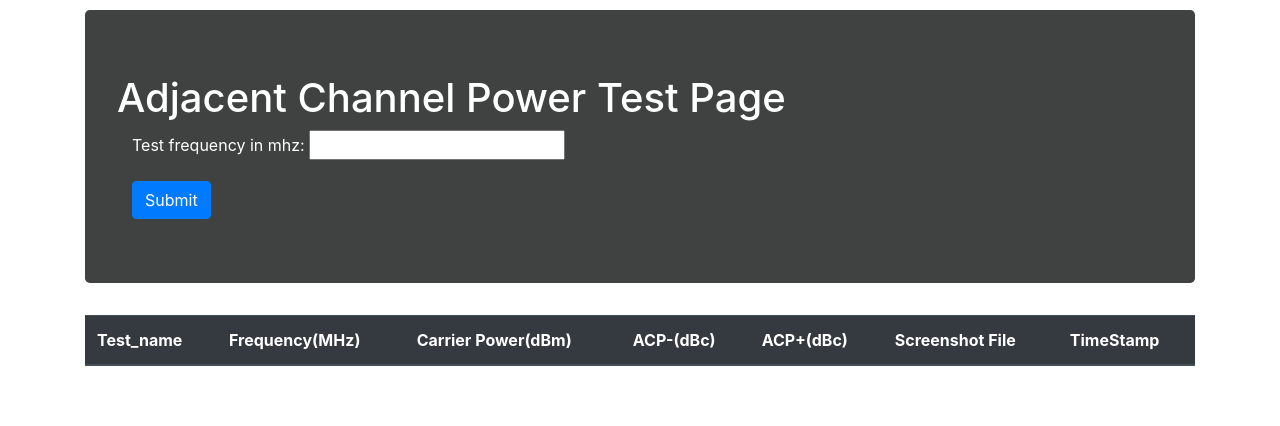
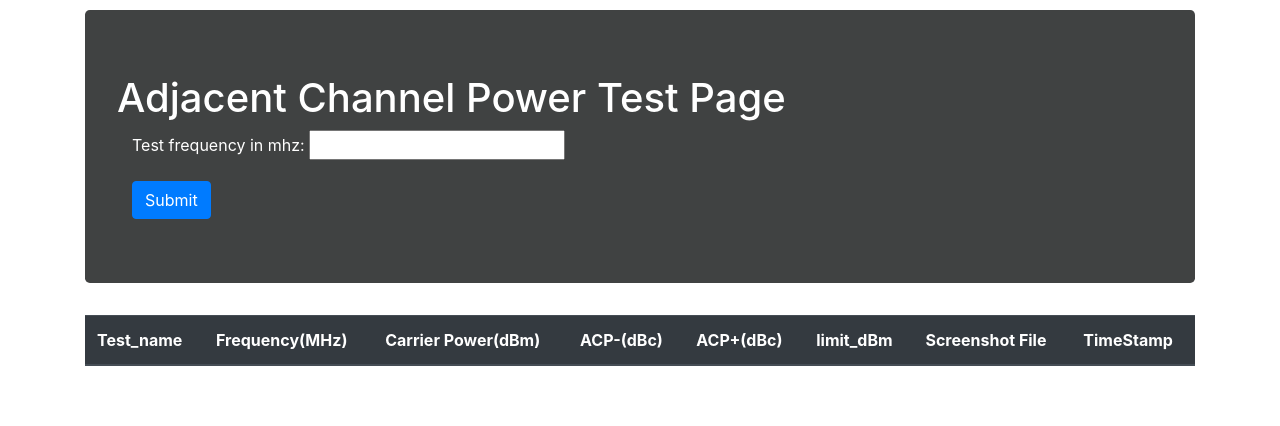
Before and after one commit to fan-bingbing/titan, a Django app: page /acp/ in a window 1280 px wide. Shown: the top 426 px of the page. Run offline with Django 3.2, Linux system fonts and the light colour scheme; lists and menus that the app fills with data are empty; some libraries are stand-ins or nearby versions.

Commit message:
add ACP limit

```diff
--- a/first_app/models.py
+++ b/first_app/models.py
@@ -68,6 +68,7 @@ class ACPOUT(models.Model):
     CarrierPower_dBm = models.FloatField(max_length=200)
     ACPminus_dBc = models.FloatField(max_length=200)
     ACPplus_dBc = models.FloatField(max_length=200)
+    limit_dBm = models.FloatField(max_length=200)
     Screenshot_file = models.CharField(max_length=200)
     TimeStamp = models.CharField(max_length=200)
 
--- a/first_app/templates/first_app/acp.html
+++ b/first_app/templates/first_app/acp.html
@@ -27,6 +27,7 @@
                       <th scope="col">Carrier Power(dBm)</th>
                       <th scope="col">ACP-(dBc)</th>
                       <th scope="col">ACP+(dBc)</th>
+                      <th scope="col">limit_dBm</th>
                       <th scope="col">Screenshot File</th>
                       <th scope="col">TimeStamp</th>
                   </tr>
@@ -39,6 +40,7 @@
                       <td>{{ acp.CarrierPower_dBm }}</td>
                       <td>{{ acp.ACPminus_dBc }}</td>
                       <td>{{ acp.ACPplus_dBc }}</td>
+                      <td>{{ acp.limit_dBm }}</td>
                       <td>{{ acp.Screenshot_file}}</td>
                       <td>{{ acp.TimeStamp}}</td>
                   </tr>
--- a/first_app/views.py
+++ b/first_app/views.py
@@ -304,6 +304,7 @@ def acp(request):
                                                     CarrierPower_dBm=round(float(ACP_LIST[0]),5),
                                                     ACPminus_dBc=round(float(ACP_LIST[1]),5),
                                                     ACPplus_dBc=round(float(ACP_LIST[2]),5),
+                                                    limit_dBm=-16.0,
                                                     Screenshot_file='ACP_'+str(test_freq)+'_MHz.png',
                                                     TimeStamp=Timestamp,
                                                     )[0]
```
Also changed, not shown: db.sqlite3, first_app/migrations/0058_acpout_limit_dbm.py (added), first_app/migrations/0059_auto_20191104_1453.py (added), static/result_images/acp/ACP_164.075_MHz.png.
